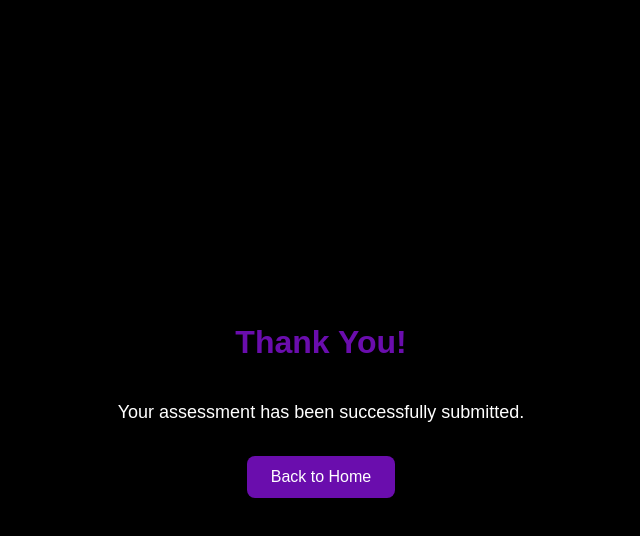
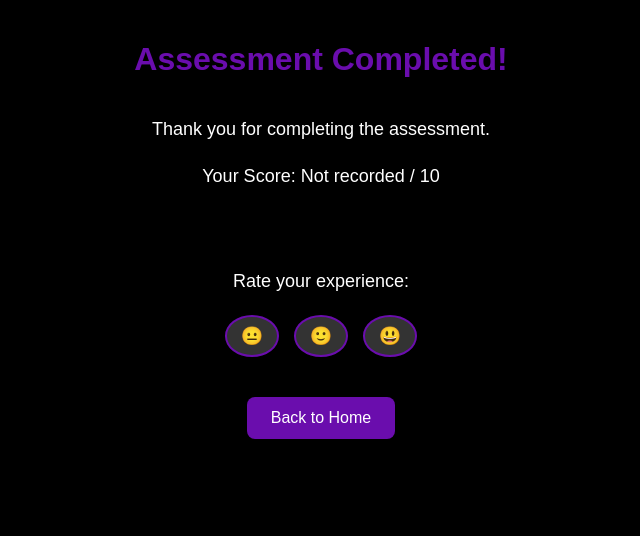
Before and after one commit to fatehmuhammad25/dlmdv2, a plain HTML site: page hasil.html in a window 1280 px wide. Shown: the whole page, without its empty margins (319-959 px from the left). Drawn offline with Linux system fonts and the light colour scheme.

Commit message:
Update hasil.html

```diff
--- a/hasil.html
+++ b/hasil.html
@@ -3,7 +3,7 @@
 <head>
   <meta charset="UTF-8">
   <meta name="viewport" content="width=device-width, initial-scale=1.0">
-  <title>Assessment Submitted - My LMS Project</title>
+  <title>Assessment Result - My LMS Project</title>
   <style>
     body {
       margin: 0;
@@ -13,8 +13,6 @@
       display: flex;
       flex-direction: column;
       align-items: center;
-      justify-content: center;
-      height: 100vh;
       padding: 20px;
       text-align: center;
       box-sizing: border-box;
@@ -26,9 +24,9 @@
       font-size: 32px;
     }
 
-    p {
+    p, .score, .time {
       font-size: 18px;
-      margin-bottom: 30px;
+      margin-bottom: 20px;
       line-height: 1.5;
     }
 
@@ -41,6 +39,7 @@
       border-radius: 8px;
       transition: background-color 0.3s ease, transform 0.2s;
       font-size: 16px;
+      margin-top: 20px;
     }
 
     .back-button:hover {
@@ -48,26 +47,82 @@
       transform: scale(1.05);
     }
 
+    .rating {
+      margin: 20px 0;
+    }
+
+    .rating button {
+      background-color: #333;
+      border: 2px solid #6A0DAD;
+      color: #fff;
+      font-size: 18px;
+      padding: 8px 14px;
+      margin: 0 5px;
+      border-radius: 50%;
+      cursor: pointer;
+      transition: 0.3s;
+    }
+
+    .rating button:hover {
+      background-color: #9b30ff;
+    }
+
     @media (max-width: 480px) {
       h1 {
         font-size: 26px;
       }
-      p {
+      p, .score, .time {
         font-size: 16px;
       }
       .back-button {
         font-size: 14px;
         padding: 10px 20px;
       }
+      .rating button {
+        font-size: 16px;
+        padding: 8px 12px;
+      }
     }
   </style>
 </head>
 <body>
 
-  <h1>Thank You!</h1>
-  <p>Your assessment has been successfully submitted.</p>
+  <h1>Assessment Completed!</h1>
+  <p>Thank you for completing the assessment.</p>
+
+  <div class="score" id="score-result">Score: Calculating...</div>
+  <div class="time" id="time-result"></div>
+
+  <div class="rating">
+    <p>Rate your experience:</p>
+    <button onclick="rate(1)">😐</button>
+    <button onclick="rate(2)">🙂</button>
+    <button onclick="rate(3)">😃</button>
+  </div>
 
   <a href="index.html" class="back-button">Back to Home</a>
 
+  <script>
+    // Ambil skor dari localStorage (kalau assessment halaman sebelumnya simpan skor)
+    let score = localStorage.getItem("finalScore") || "Not recorded";
+    document.getElementById("score-result").innerText = "Your Score: " + score + " / 10";
+
+    // Waktu pengerjaan (jika kamu buat fitur timer nanti)
+    let timeSpent = localStorage.getItem("timeSpent");
+    if(timeSpent){
+      document.getElementById("time-result").innerText = "Time taken: " + timeSpent;
+    }
+
+    // Fungsi rating tombol
+    function rate(value){
+      alert("Thanks for your feedback! You rated: " + value);
+      // Di sini bisa lanjut kirim ke Firebase kalau kamu mau simpan ratingnya
+    }
+
+    // Clear localStorage kalau perlu (optional)
+    localStorage.removeItem("finalScore");
+    localStorage.removeItem("timeSpent");
+  </script>
+
 </body>
 </html>
```
